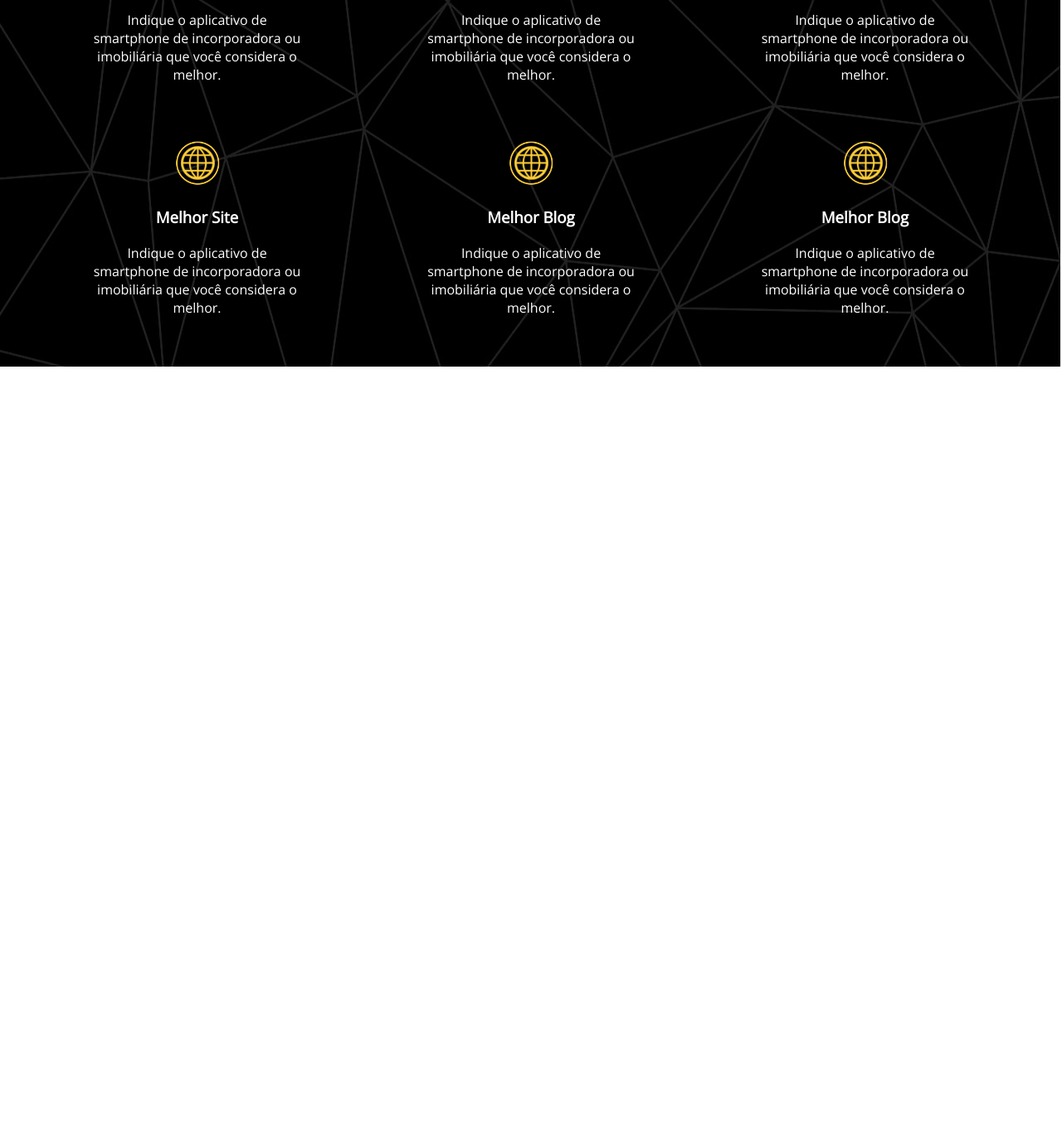
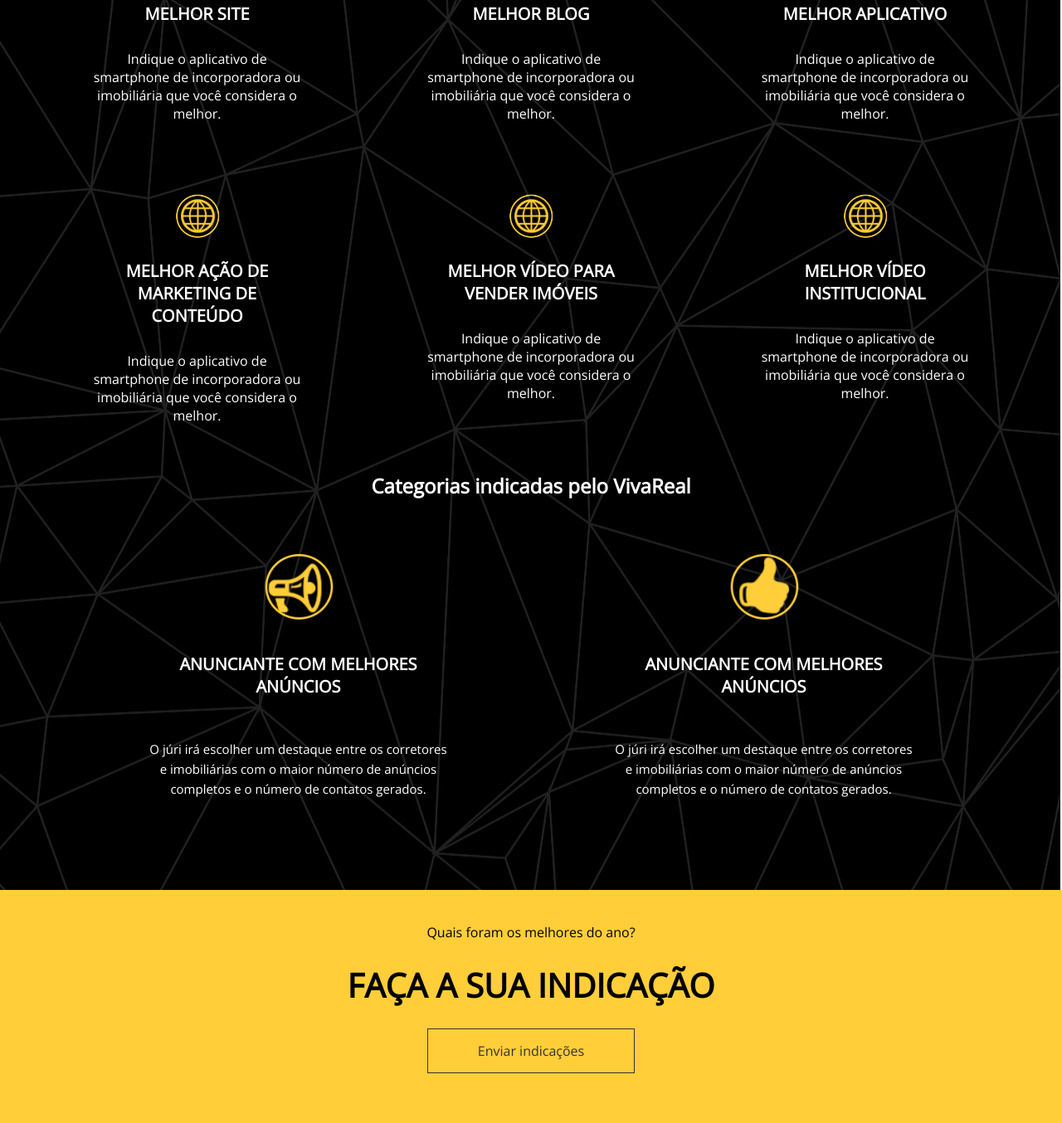
Before and after one commit to whuaman/viva_real, a plain HTML site: page index.html in a window 1280 px wide. Shown: the part 1277-2631 px from the top of the page at 83% size. Before the commit the page ends 1719 px from the top, so only its background shows below. Drawn offline with nearby package versions, Linux system fonts and the light colour scheme.

Commit message:
add content 2

```diff
--- a/index.html
+++ b/index.html
@@ -60,34 +60,58 @@
 		</div>
 		<div class="categorias_item">
 			<figure>
-				<img src="img/globo.png" alt="">
+				<img src="img/mobile.png" alt="">
 			</figure>
-			<h3>Melhor Blog</h3>
+			<h3>Melhor Aplicativo</h3>
 			<p>Indique o aplicativo de smartphone de incorporadora ou imobiliária que você considera o melhor.</p>
 		</div>
 		<div class="categorias_item">
 			<figure>
 				<img src="img/globo.png" alt="">
 			</figure>
-			<h3>Melhor Site</h3>
+			<h3>Melhor Ação de Marketing de Conteúdo</h3>
 			<p>Indique o aplicativo de smartphone de incorporadora ou imobiliária que você considera o melhor.
 			</p></div>
 		<div class="categorias_item">
 			<figure>
 				<img src="img/globo.png" alt="">
 			</figure>
-			<h3>Melhor Blog</h3>
+			<h3>Melhor Vídeo para Vender Imóveis</h3>
 			<p>Indique o aplicativo de smartphone de incorporadora ou imobiliária que você considera o melhor.</p>
 		</div>
 		<div class="categorias_item">
 			<figure>
 				<img src="img/globo.png" alt="">
 			</figure>
-			<h3>Melhor Blog</h3>
+			<h3>Melhor Vídeo Institucional</h3>
 			<p>Indique o aplicativo de smartphone de incorporadora ou imobiliária que você considera o melhor.</p>
 		</div>
 
 	</div>
+	<h2>Categorias indicadas pelo VivaReal</h2>
+
+<div class="categorias_lista">
+		<div class="indicados_item">
+			<figure>
+				<img src="img/talk.png" alt="">
+			</figure>
+			<h3>ANUNCIANTE COM MELHORES ANÚNCIOS</h3>
+			<p>O júri irá escolher um destaque entre os corretores e imobiliárias com o maior número de anúncios completos e o número de contatos gerados.</p>
+		</div>
+		<div class="indicados_item">
+			<figure>
+				<img src="img/ok.png" alt="">
+			</figure>
+			<h3>ANUNCIANTE COM MELHORES ANÚNCIOS</h3>
+			<p>O júri irá escolher um destaque entre os corretores e imobiliárias com o maior número de anúncios completos e o número de contatos gerados.</p>
+		</div>
+
+</div>
+</section>
+<section class="melhores">
+	<p>Quais foram os melhores do ano?</p>
+	<h2>FAÇA A SUA INDICAÇÃO</h2>
+	<a href="#"> Enviar indicações</a>
 </section>
 </body>
 </html>
--- a/style.css
+++ b/style.css
@@ -58,7 +58,7 @@ header a:hover{
 }
 section h1, h2, p{
 	text-align: center;
-	margin-bottom: 18px;
+	margin-bottom: 25px;
 }
 .destaque h3{
 	text-align: center;
@@ -104,6 +104,7 @@ section a:hover{
 	width: 25%;
 	margin: 10px;
 	border: 2px solid transparent;
+	margin-bottom: 20px;
 }
 .categorias_item:hover{
 
@@ -112,7 +113,9 @@ section a:hover{
 }
 .categorias_item h3{
 	text-align: center;
-	margin-bottom: 20px;
+	margin-bottom: 30px;
+	font-size: 20px;
+	text-transform: uppercase;
 }
 .categorias_item figure img{
 	margin: auto;
@@ -123,3 +126,50 @@ section a:hover{
 	background-size: cover;
 	background-position: center;
 }
+.indicados_item{
+	width: 49%;
+	padding: 30px;
+	text-align: center;
+	margin-bottom: 20px;
+}
+.indicados_item figure img{
+	margin: auto;
+	margin-bottom: 20px;
+	display: block;
+	width: 90px;
+	background-image: url(img/circle_empty.png);
+	background-size: 100px 100px;
+	background-position: center;
+	background-repeat: no-repeat;
+
+}
+.indicados_item h3{
+	text-align: center;
+	margin: 10px 30px;
+	font-size: 20px;
+	padding: 10px 30px;
+	text-transform: uppercase;
+}
+.indicados_item p{
+	text-align: center;
+	margin: 30px;
+	font-size: 15px;
+	padding: 10px 30px;
+	line-height: 24px;
+}
+.melhores{
+	background-color: #ffce39;
+	padding: 40px 0px;
+
+}
+.melhores a{
+	border:1px solid #333;
+	padding: 15px 20px;
+	display: block;
+	width: 250px;
+	text-decoration: none;
+
+}
+.melhores h2{
+	font-size: 40px;
+}
```
Also changed, not shown: img/mobile.png (renamed from img/11839838-0-2.png), img/ok.png (renamed from img/11839883-0-10.png), img/prof.png (renamed from img/12337799-0-14.png), img/share.png (renamed from img/11839843-0-3.png), img/talk.png (renamed from img/11839878-0-9.png).
